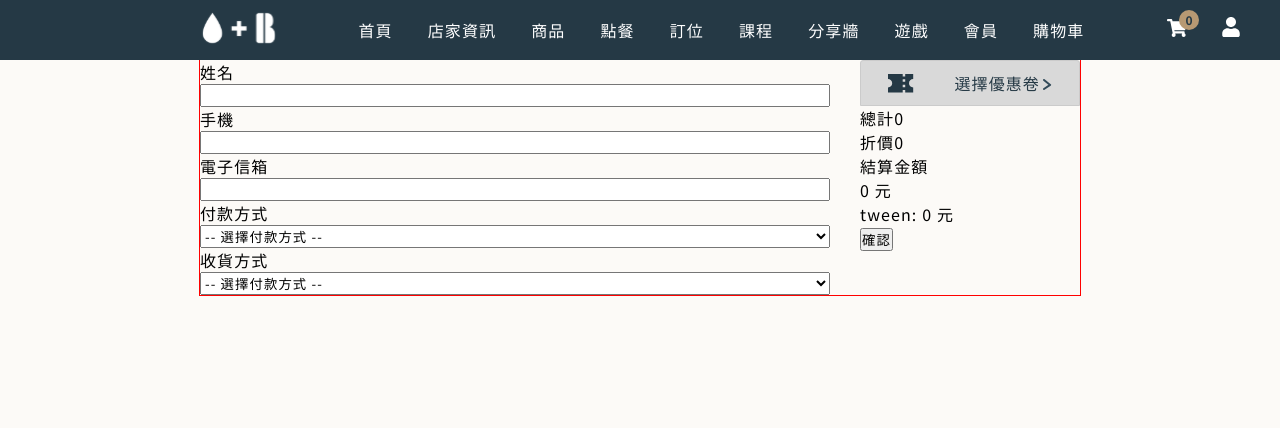
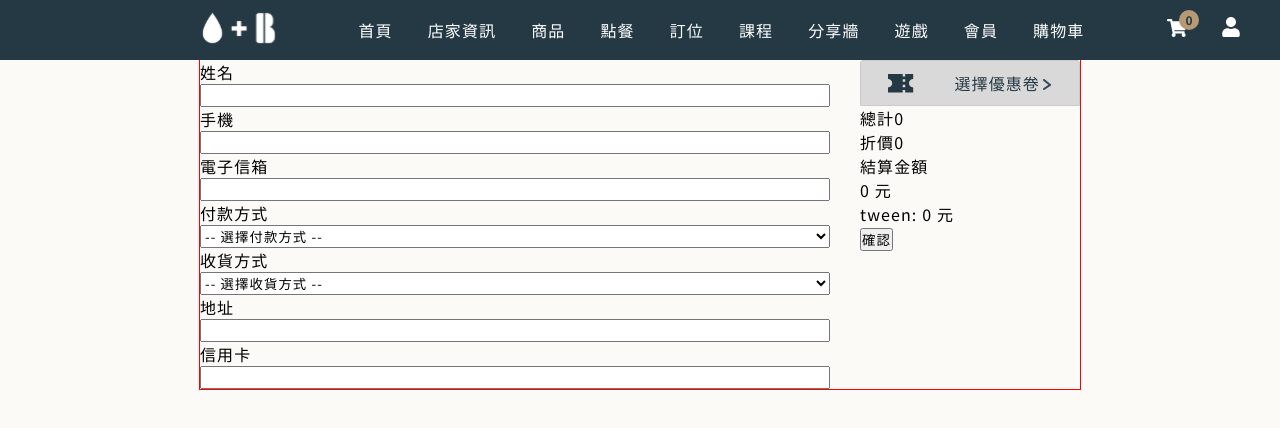
Before and after one commit to hunter850/coffee_react, a React (Create React App) app: page /cart/form in a window 1280 px wide. Shown: the top 428 px of the page. Built offline with nearby package versions, Linux system fonts and the light colour scheme; what react-chatbot-kit would draw is missing.

Commit message:
生假資料版本

```diff
--- a/src/routes/cart/cartForm/components/PersonalInfoForm.jsx
+++ b/src/routes/cart/cartForm/components/PersonalInfoForm.jsx
@@ -1,6 +1,5 @@
 import { Fragment } from "react";
 import useData from "../../../../hooks/useData";
-import useLog from "../../../../hooks/useLog";
 import styles from "./css/personalInfoForm.module.scss";
 
 function PersonalInfoForm(props) {
@@ -12,6 +11,8 @@ function PersonalInfoForm(props) {
         email_id,
         pay_way_id,
         deliver_way_id,
+        address_id,
+        card_id,
     } = styles;
     const [nowList] = useData("nowList");
     const submitHandler = (event) => {
@@ -31,7 +32,7 @@ function PersonalInfoForm(props) {
                     name="name"
                     type="text"
                     id={name_id}
-                    autoComplete="off"
+                    // autoComplete="off"
                 />
                 <label htmlFor={phone_id}>手機</label>
                 <input
@@ -40,7 +41,7 @@ function PersonalInfoForm(props) {
                     name="phone"
                     type="text"
                     id={phone_id}
-                    autoComplete="off"
+                    // autoComplete="off"
                 />
                 <label htmlFor={email_id}>電子信箱</label>
                 <input
@@ -49,10 +50,8 @@ function PersonalInfoForm(props) {
                     name="email"
                     type="text"
                     id={email_id}
-                    autoComplete="off"
+                    // autoComplete="off"
                 />
-                {nowList === "productList" && (
-                    <>
                 <label htmlFor={pay_way_id}>付款方式</label>
                 <select
                     name="payWay"
@@ -65,6 +64,7 @@ function PersonalInfoForm(props) {
                     </option>
                     <option value="ATM轉帳">ATM轉帳</option>
                     <option value="信用卡">信用卡</option>
+                    <option value="門市付現">門市付現</option>
                 </select>
                 <label htmlFor={deliver_way_id}>收貨方式</label>
                 <select
@@ -74,13 +74,33 @@ function PersonalInfoForm(props) {
                     value={formData.deliverWay}
                 >
                     <option value="" disabled>
-                                -- 選擇付款方式 --
+                        -- 選擇收貨方式 --
                     </option>
                     <option value="ATM轉帳">郵寄</option>
-                            <option value="信用卡">信用卡</option>
+                    <option value="門市取貨">門市取貨</option>
                 </select>
+                {/* {nowList === "productList" && (
+                    <>
                     </>
-                )}
+                )} */}
+                <label htmlFor={address_id}>地址</label>
+                <input
+                    value={formData.address}
+                    onChange={changeHandler}
+                    name="address"
+                    type="text"
+                    id={address_id}
+                    // autoComplete="off"
+                />
+                <label htmlFor={card_id}>信用卡</label>
+                <input
+                    value={formData.card}
+                    onChange={changeHandler}
+                    name="card"
+                    type="text"
+                    id={card_id}
+                    // autoComplete="off"
+                />
             </form>
         </Fragment>
     );
--- a/src/routes/cart/cartForm/components/css/personalInfoForm.module.scss
+++ b/src/routes/cart/cartForm/components/css/personalInfoForm.module.scss
@@ -22,3 +22,9 @@
 .address_id {
     box-sizing: border-box;
 }
+.address_id {
+    box-sizing: border-box;
+}
+.card_id {
+    box-sizing: border-box;
+}
```
Lines whose indentation alone changed are shown as unchanged.
